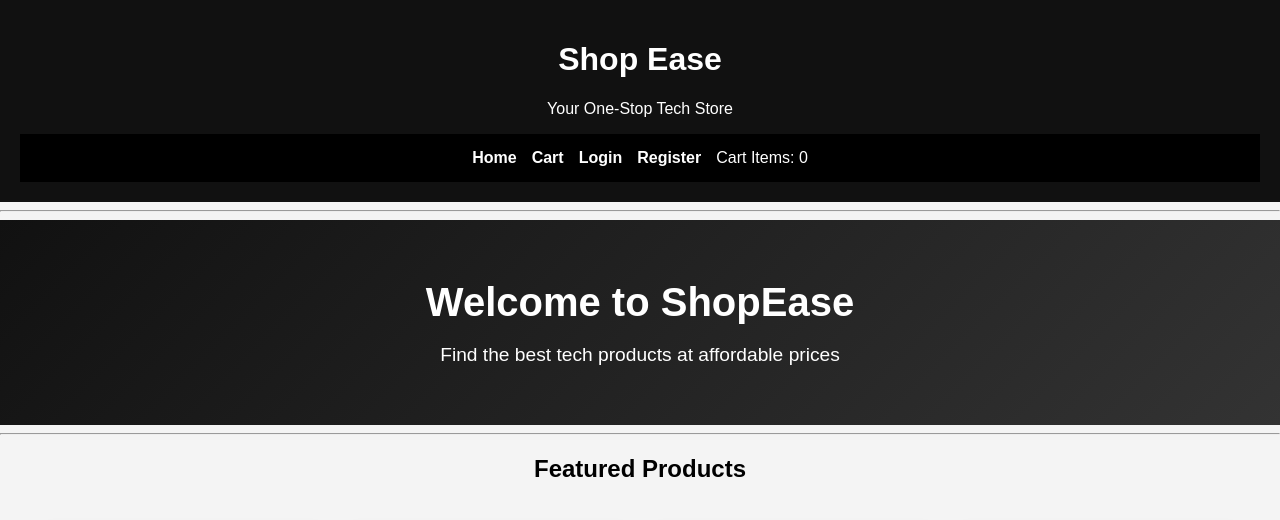
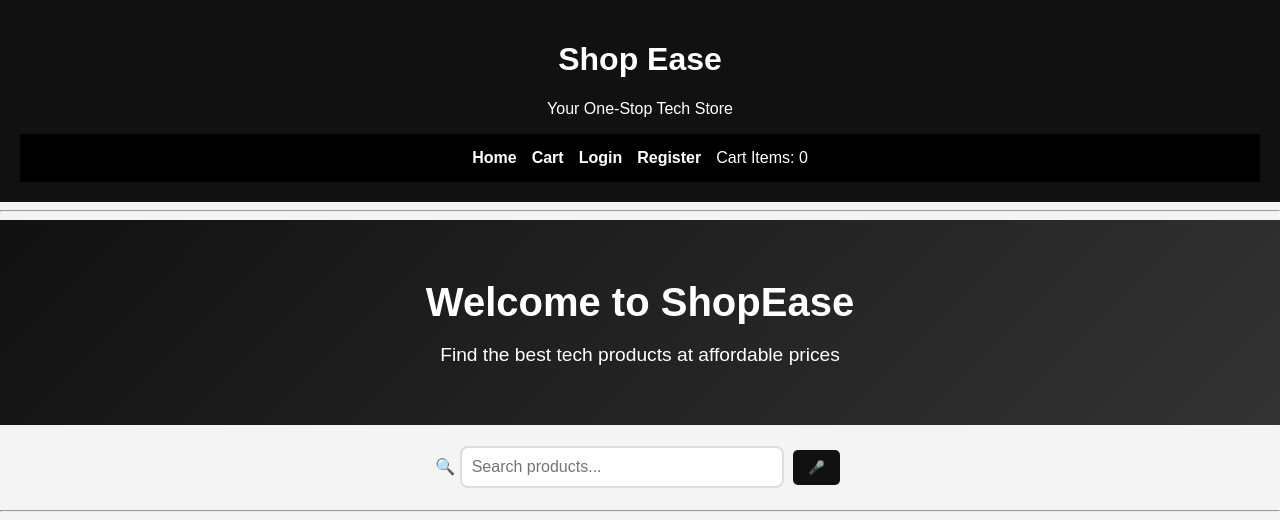
Before and after one commit to somyaagarwal-dev/E-commerce-store-website, a plain HTML site: page index.html in a window 1280 px wide. Shown: the top 520 px of the page. Drawn offline with Linux system fonts and the light colour scheme.

Commit message:
Add search and voice search features

```diff
--- a/index.html
+++ b/index.html
@@ -27,6 +27,28 @@
     <h2>Welcome to ShopEase</h2>
     <p>Find the best tech products at affordable prices</p>
 </section>
+<section class="search-section">
+
+    <div class="search-box">
+
+        <span>🔍</span>
+
+        <input
+            type="text"
+            id="searchInput"
+            placeholder="Search products..."
+            onkeyup="searchProducts()">
+
+        <button onclick="startVoiceSearch()">🎤</button>
+
+    </div>
+
+    <p id="no-results" style="display:none;">
+        No products found 😢
+    </p>
+
+</section>
+
          <hr>
          <!--Product listings-->
          <section>
--- a/script.js
+++ b/script.js
@@ -21,3 +21,81 @@ function addToCart(productName, price) {
 }
 console.log(productName + " added to cart!");
 }
+function searchProducts() {
+
+    let input =
+        document.getElementById("searchInput")
+        .value
+        .toLowerCase();
+
+    let products =
+        document.querySelectorAll(".products-card");
+
+    let found = false;
+
+    products.forEach(product => {
+
+        let name =
+            product.querySelector("h3")
+            .innerText
+            .toLowerCase();
+
+        let description =
+            product.querySelector("p")
+            .innerText
+            .toLowerCase();
+
+        if(
+            name.includes(input)
+            ||
+            description.includes(input)
+        ){
+            product.style.display = "block";
+            found = true;
+        }
+        else{
+            product.style.display = "none";
+        }
+
+    });
+
+    document.getElementById("no-results")
+        .style.display =
+            found ? "none" : "block";
+}
+function startVoiceSearch() {
+
+    const SpeechRecognition =
+        window.SpeechRecognition ||
+        window.webkitSpeechRecognition;
+
+    if (!SpeechRecognition) {
+        alert("Voice search is not supported in this browser.");
+        return;
+    }
+
+    const recognition = new SpeechRecognition();
+
+    recognition.lang = "en-US";
+    recognition.interimResults = false;
+
+    recognition.start();
+
+    recognition.onresult = function(event) {
+
+    let speech =
+    event.results[0][0].transcript
+    .replace(/[.,!?]/g, "")
+    .trim();
+
+        document.getElementById("searchInput").value =
+            speech;
+
+        searchProducts();
+    };
+
+    recognition.onerror = function(event) {
+        console.log(event.error);
+        alert("Voice search error: " + event.error);
+    };
+}
--- a/style.css
+++ b/style.css
@@ -298,3 +298,38 @@ section h2 {
     }
 
 }
+.search-section {
+    text-align: center;
+    margin: 20px;
+}
+
+.search-section input {
+    width: 300px;
+    padding: 10px;
+    font-size: 16px;
+    border: 2px solid #ddd;
+    border-radius: 8px;
+    .search-box{
+    display:inline-flex;
+    align-items:center;
+    gap:10px;
+
+    background:white;
+    padding:10px 15px;
+
+    border-radius:10px;
+
+    box-shadow:0 2px 8px rgba(0,0,0,0.15);
+}
+
+.search-box input{
+    border:none;
+    outline:none;
+    width:250px;
+    font-size:16px;
+}
+
+.search-box button{
+    padding:8px 12px;
+}
+}
```
